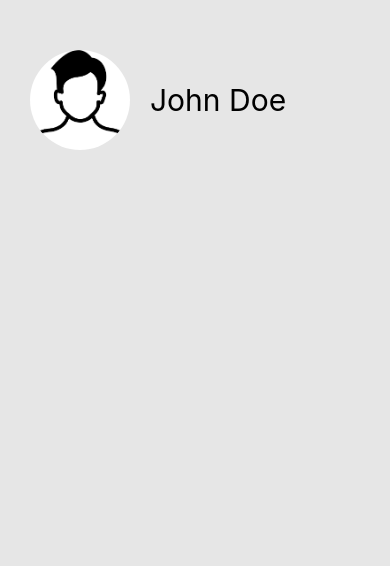
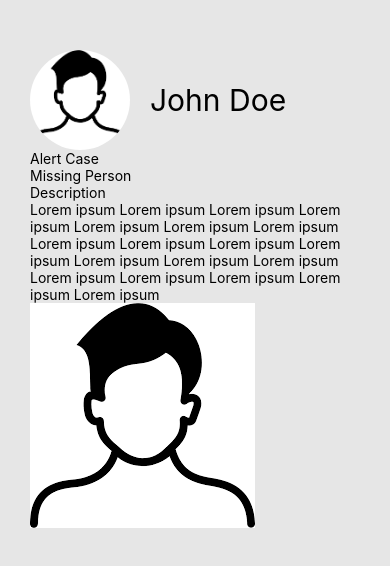
Before and after one commit to JeanPaul-AbiZeid/SOS, a React Native app in the folder SOS-ReactNative/: screen / in a window 390 px wide. Shown: the top 566 px of the page. Built offline with nearby package versions, Linux system fonts and the light colour scheme.

Commit message:
frontend: adding texts and placeholders for the case title, description and image

```diff
--- a/SOS-ReactNative/components/AlertPage/Alert.js
+++ b/SOS-ReactNative/components/AlertPage/Alert.js
@@ -11,6 +11,13 @@ export default function Alert() {
             <Text style={styles.name}>John Doe</Text>
         </View>
 
+        <Text style={styles.case}>Alert Case</Text>
+        <Text style={styles.title}>Missing Person</Text>
+
+        <Text style={styles.title}>Description</Text>
+        <Text style={styles.desc}>Lorem ipsum Lorem ipsum Lorem ipsum Lorem ipsum Lorem ipsum Lorem ipsum Lorem ipsum Lorem ipsum Lorem ipsum Lorem ipsum Lorem ipsum Lorem ipsum Lorem ipsum Lorem ipsum Lorem ipsum Lorem ipsum Lorem ipsum Lorem ipsum Lorem ipsum </Text>
+
+        <Image style={styles.image} source={require('../../assets/persona.png')}/>
 
       </ScrollView>
     );
--- a/SOS-ReactNative/components/AlertPage/styles.js
+++ b/SOS-ReactNative/components/AlertPage/styles.js
@@ -6,12 +6,12 @@ const styles = StyleSheet.create({
         marginTop: StatusBar.currentHeight,
         paddingTop: 30,
         backgroundColor: '#e6e6e6',
+        paddingHorizontal: 30,
     },
     main: {
         alignItems: 'center',
         flexDirection: 'row',
         marginTop: 20,
-        marginHorizontal: 30,
     },
     img: {
         width: 100,
```
